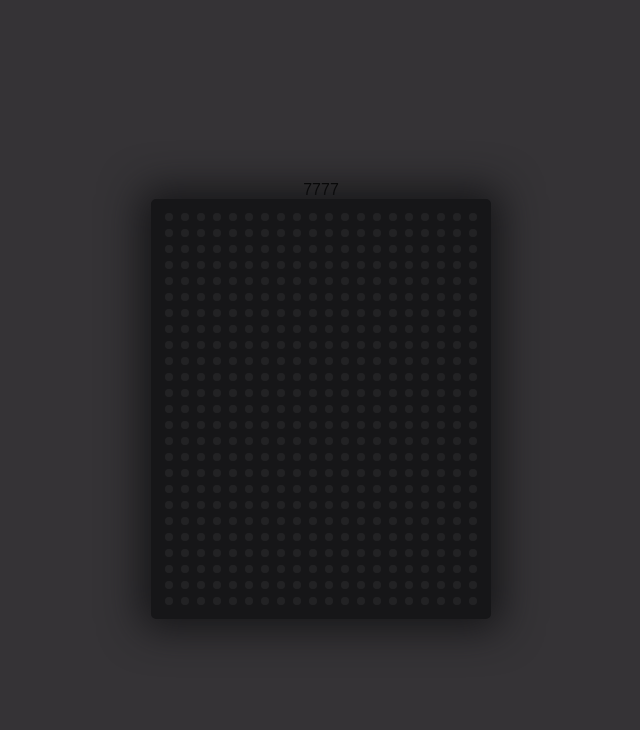
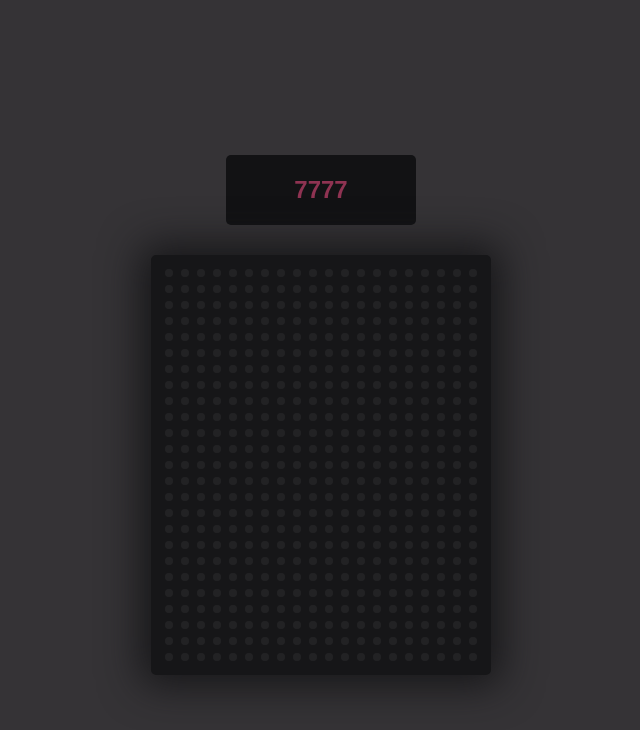
Before and after one commit to AleksandrMihasenko/snake-game-oop, a website built with webpack: page index.html in a window 1280 px wide. Shown: the whole page, without its empty margins (319-959 px from the left). Built offline with nearby package versions, Linux system fonts and the light colour scheme.

Commit message:
minor style fixes

```diff
--- a/index.html
+++ b/index.html
@@ -12,7 +12,7 @@
     <div id="board">
         <div class="board_header">
             <div class="board_header_score">
-                <span class="board-header-score_count">7777</span>
+                <span class="board_header_score_count">7777</span>
             </div>
         </div>
 
--- a/src/styles/styles.sass
+++ b/src/styles/styles.sass
@@ -9,14 +9,14 @@ body
   justify-content: center
   align-items: center
   width: 100vw
-  height: 100vh
+  height: 100%
   background: #353336
 
 #board-canvas
   display: block
   border-radius: 5px
 
-.board-header
+.board_header
   display: flex
   justify-content: space-between
   padding: 30px 0
```
